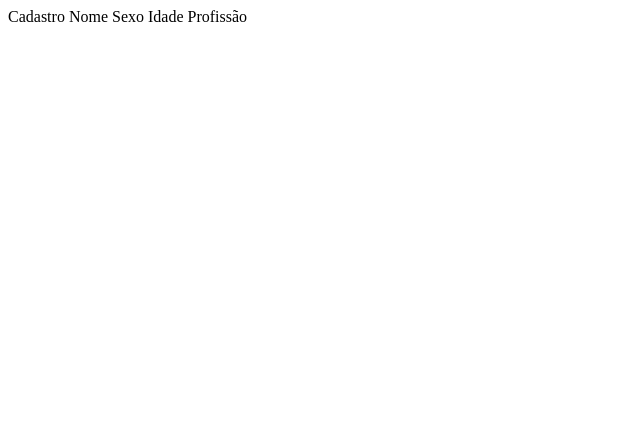
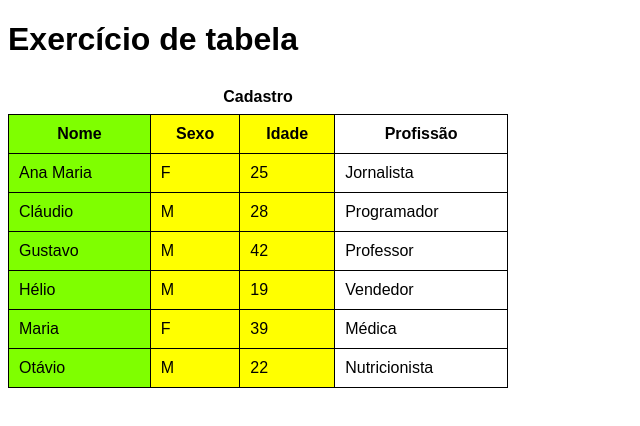
Before and after one commit to manoel-jober/html-css, a plain HTML site: page exercicios/ex023/tabela005.html in a window 1280 px wide. Shown: the whole page, without its empty margins (0-640 px from the left). Drawn offline with Linux system fonts and the light colour scheme.

Commit message:
update tabela005

```diff
--- a/exercicios/ex023/tabela005.html
+++ b/exercicios/ex023/tabela005.html
@@ -4,8 +4,45 @@
     <meta charset="UTF-8">
     <meta name="viewport" content="width=device-width, initial-scale=1.0">
     <title>Document</title>
+    <style>
+        body {
+            font-family: Arial, Helvetica, sans-serif;
+        }
+
+        table {
+            border-collapse: collapse;
+            width: 500px;
+        }
+
+        caption {
+            font-size: 1,3em;
+            font-weight: bolder;
+            padding: 8px;
+        }
+
+        th, td {
+            border: 1px solid black;
+            padding: 10px;
+        }
+
+        col.cnome {
+            background-color: chartreuse;
+        }
+
+        col.cgrupo {
+            background-color: yellow;
+        }
+    </style>
 </head>
 <body>
+    <h1>Exercício de tabela</h1>
+
+    <table>
+        <colgroup>
+            <col class="cnome">
+            <col class="cgrupo" span="2">
+            <col class="cprof">
+        </colgroup>
         <caption>Cadastro</caption>
         <tr>
             <th scope="col">Nome</th>
@@ -13,6 +50,42 @@
             <th scope="col">Idade</th>
             <th scope="col">Profissão</th>
         </tr>
-    <tr></tr>
+        <tr>
+            <td>Ana Maria</td>
+            <td>F</td>
+            <td>25 </td>
+            <td>Jornalista</td>
+        </tr>
+        <tr>
+            <td>Cláudio</td>
+            <td>M</td>
+            <td>28</td>
+            <td>Programador</td>
+        </tr>
+        <tr>
+            <td>Gustavo</td>
+            <td>M</td>
+            <td>42</td>
+            <td>Professor</td>
+        </tr>
+        <tr>
+            <td>Hélio</td>
+            <td>M</td>
+            <td>19</td>
+            <td>Vendedor</td>
+        </tr>
+        <tr>
+            <td>Maria</td>
+            <td>F</td>
+            <td>39</td>
+            <td>Médica</td>
+        </tr>
+        <tr>
+            <td>Otávio</td>
+            <td>M</td>
+            <td>22</td>
+            <td>Nutricionista</td>
+        </tr>
+    </table>
 </body>
 </html>
```
Lines whose indentation alone changed are shown as unchanged.
